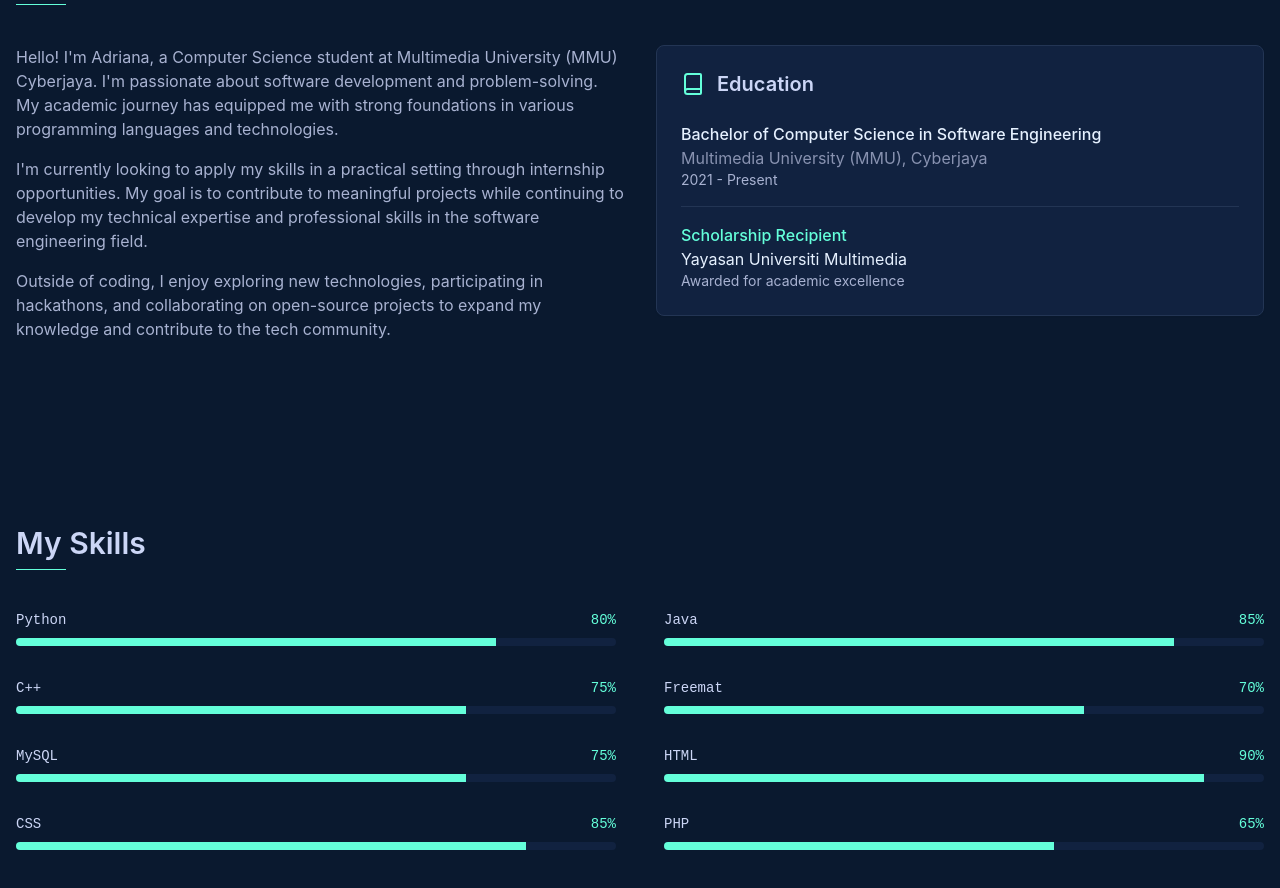
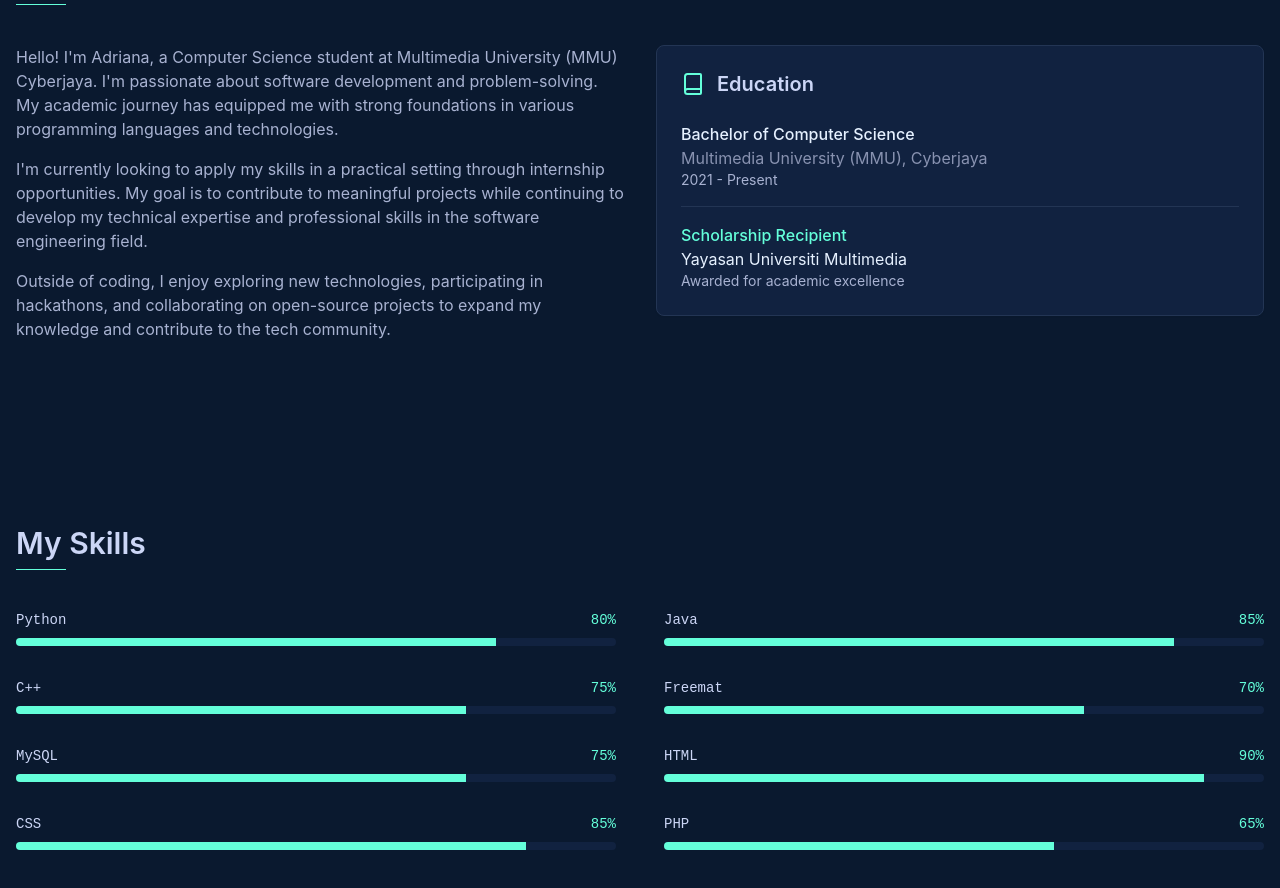
Before and after one commit to adrianameor/adriana-cyberjaya-portfolio-showcase, a React (Vite) app: page / in a window 1280 px wide. Shown: the part 1080-1968 px from the top of the page. Built offline with nearby package versions, Linux system fonts and the light colour scheme.

Commit message:
remove back

```diff
--- a/src/components/About.tsx
+++ b/src/components/About.tsx
@@ -36,7 +36,7 @@ const About = () => {
 
             <div className="space-y-4">
               <div>
-                <h4 className="text-portfolio-white font-medium">Bachelor of Computer Science in Software Engineering</h4>
+                <h4 className="text-portfolio-white font-medium">Bachelor of Computer Science</h4>
                 <p className="text-portfolio-slate">Multimedia University (MMU), Cyberjaya</p>
                 <p className="text-sm text-portfolio-lightSlate">2021 - Present</p>
               </div>
```
